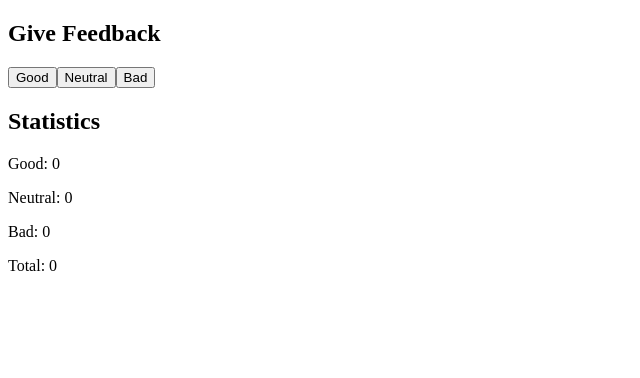
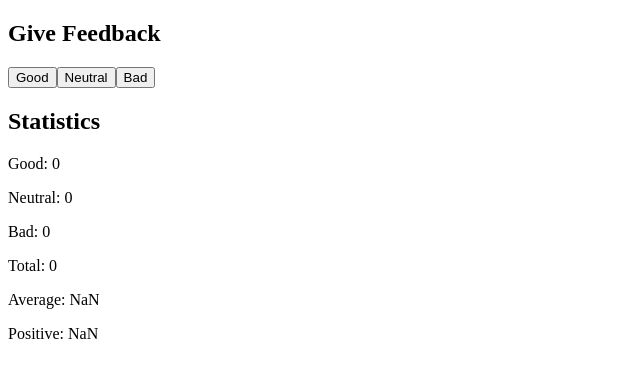
Before and after one commit to favor-I/Full-Stack-Open-2022, a React (Create React App) app in the folder part1/unicafe/: page / in a window 1280 px wide. Shown: the top 378 px of the page, without its empty margins (0-640 px from the left). Built offline with nearby package versions, Linux system fonts and the light colour scheme.

Commit message:
part 1.7 of exercise 1.6.-1.1.4

```diff
--- a/part1/unicafe/src/App.js
+++ b/part1/unicafe/src/App.js
@@ -1,6 +1,9 @@
 import { useState } from "react";
 
 const Button = ({funcToCall, text}) =>  <button onClick={funcToCall}>{text}</button>
+
+const Statistics = () =>
+{}
 
 function App() {
   const [clicks, setClicks] = useState({
@@ -31,6 +34,8 @@ function App() {
         <p>Neutral: {clicks.neutral}</p>
         <p>Bad: {clicks.bad}</p>
         <p>Total: {clicks.bad + clicks.good +clicks.neutral}</p>
+        <p>Average: {((clicks.good *1) + (clicks.bad * -1))/(clicks.bad + clicks.good +clicks.neutral)}</p>
+        <p>Positive: {clicks.good * (100/(clicks.bad + clicks.good +clicks.neutral))}</p>
       </section>
     </>
   );
```
